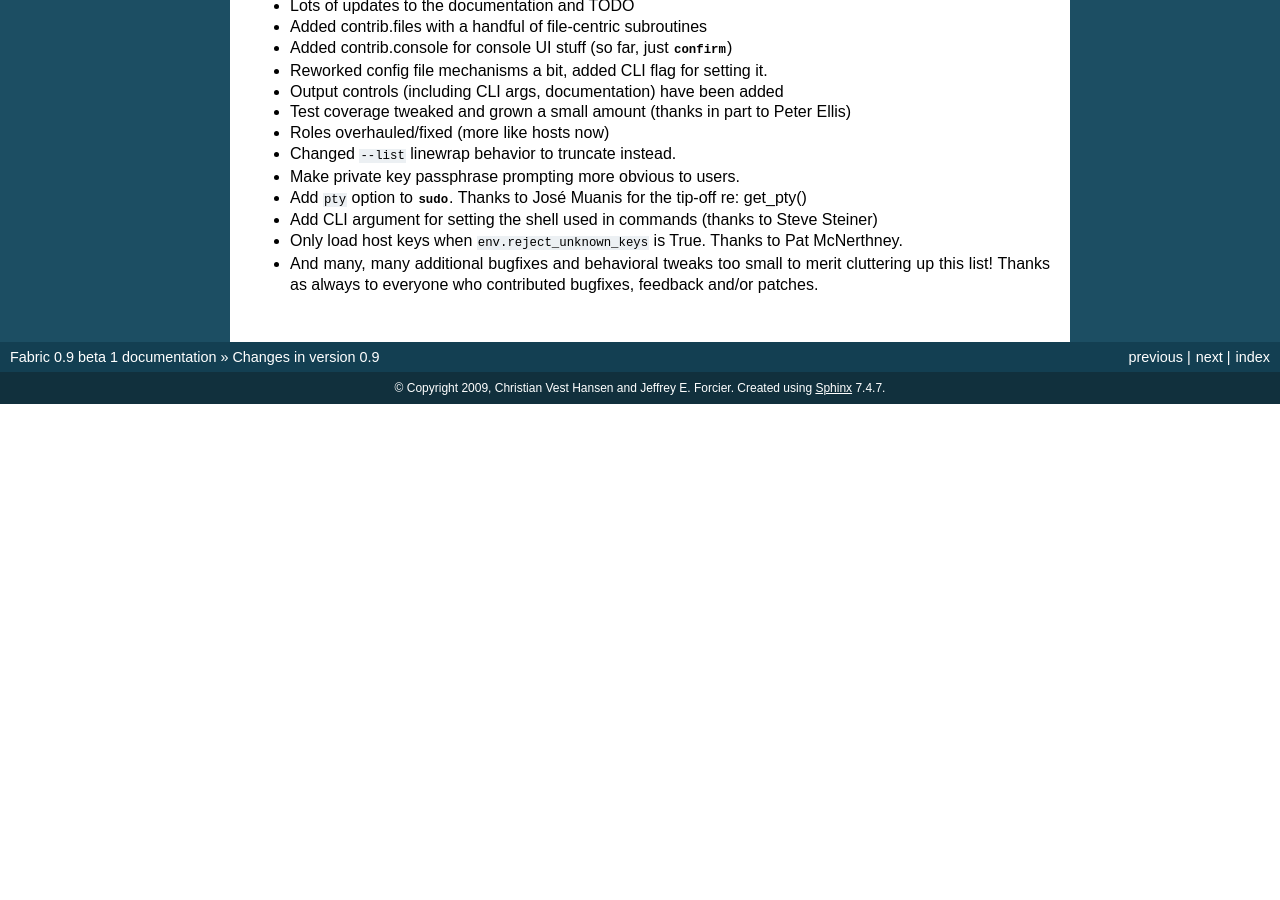
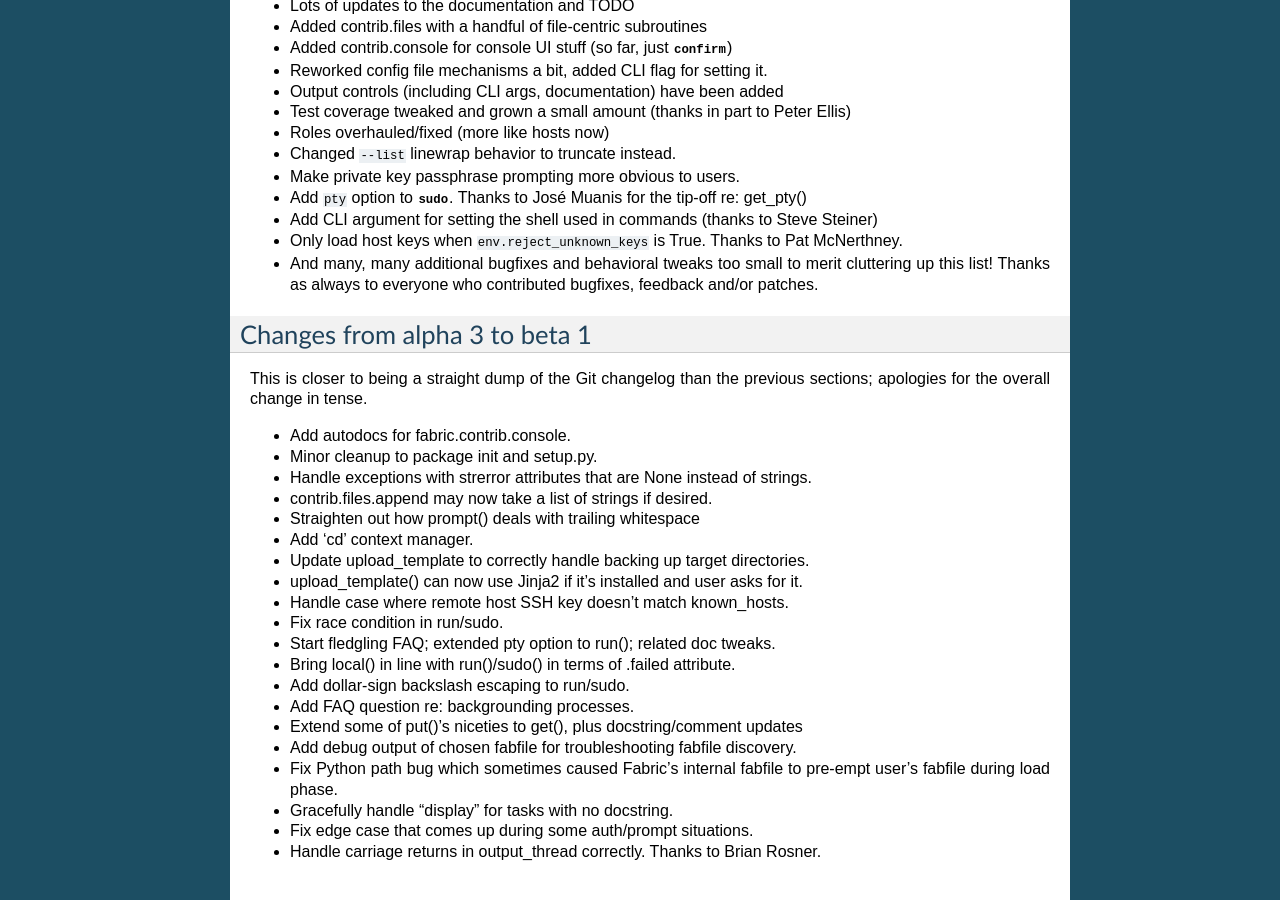
Before and after one commit to fabric/fabric, a Sphinx documentation site: the page built from docs/compatibility.rst, in a window 1280 px wide and 900 px high, scrolled down 4547 px. Built offline with Sphinx 7.4.7, drawn with Linux system fonts in a browser that asks for light colours; before the commit the page ends 4951 px from its top, so only the background shows below that; some of the changed text lies outside the part shown.

Commit message:
Add changelog for alpha 3 => beta 1, to docs.

```diff
--- a/docs/compatibility.rst
+++ b/docs/compatibility.rst
@@ -308,3 +308,32 @@
 * And many, many additional bugfixes and behavioral tweaks too small to merit
   cluttering up this list! Thanks as always to everyone who contributed
   bugfixes, feedback and/or patches.
+
+
+Changes from alpha 3 to beta 1
+==============================
+
+This is closer to being a straight dump of the Git changelog than the previous
+sections; apologies for the overall change in tense.
+
+* Add autodocs for fabric.contrib.console.
+* Minor cleanup to package init and setup.py.
+* Handle exceptions with strerror attributes that are None instead of strings.
+* contrib.files.append may now take a list of strings if desired.
+* Straighten out how prompt() deals with trailing whitespace
+* Add 'cd' context manager.
+* Update upload_template to correctly handle backing up target directories.
+* upload_template() can now use Jinja2 if it's installed and user asks for it.
+* Handle case where remote host SSH key doesn't match known_hosts.
+* Fix race condition in run/sudo.
+* Start fledgling FAQ; extended pty option to run(); related doc tweaks.
+* Bring local() in line with run()/sudo() in terms of .failed attribute.
+* Add dollar-sign backslash escaping to run/sudo.
+* Add FAQ question re: backgrounding processes.
+* Extend some of put()'s niceties to get(), plus docstring/comment updates
+* Add debug output of chosen fabfile for troubleshooting fabfile discovery.
+* Fix Python path bug which sometimes caused Fabric's internal fabfile to
+  pre-empt user's fabfile during load phase.
+* Gracefully handle "display" for tasks with no docstring.
+* Fix edge case that comes up during some auth/prompt situations.
+* Handle carriage returns in output_thread correctly. Thanks to Brian Rosner.
```
